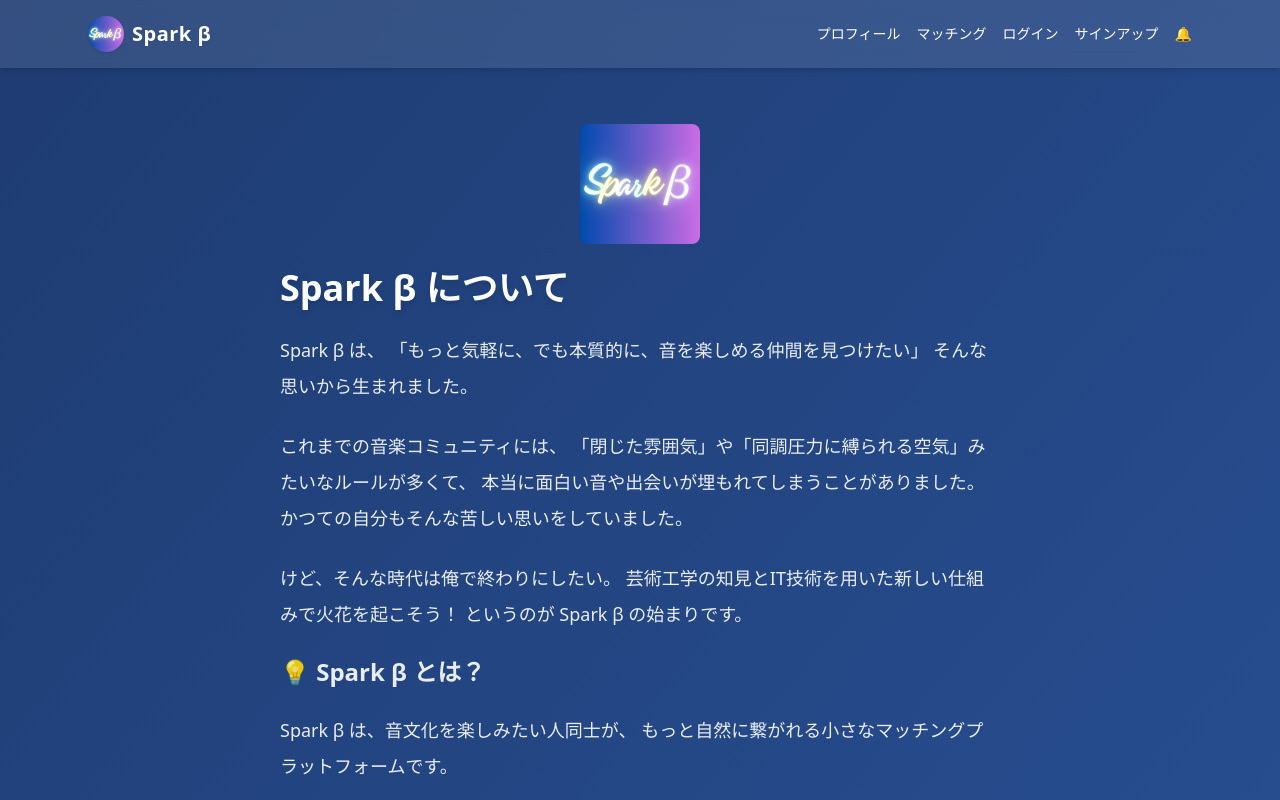
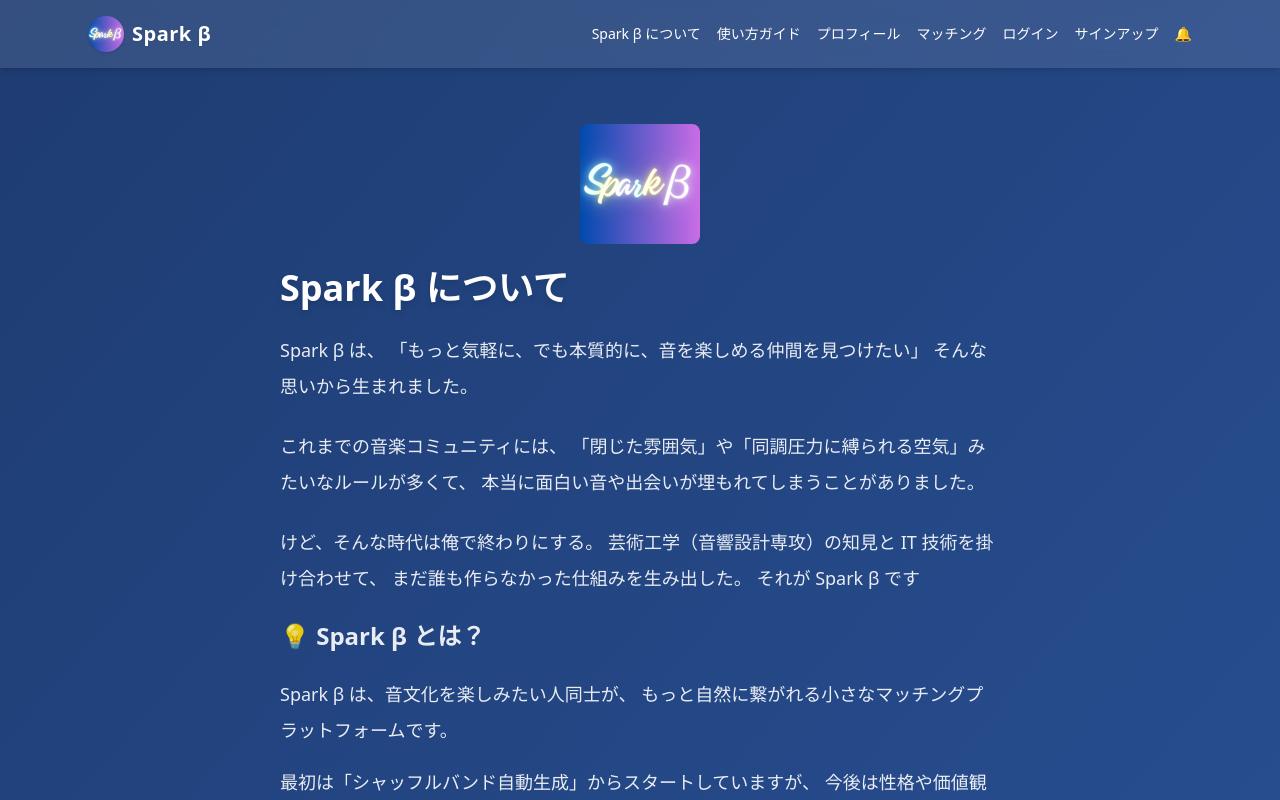
Before and after one commit to shindodesu/spark-beta-v2, a Next.js app: page /about in a window 1280 px wide. Shown: the top 800 px of the page. Built offline with nearby package versions, Linux system fonts and the light colour scheme; no server answers.

Commit message:
参加表明など調整

```diff
--- a/src/components/Layout.tsx
+++ b/src/components/Layout.tsx
@@ -65,6 +65,12 @@ const Layout: React.FC<LayoutProps> = ({ children }) => {
 
           {/* デスクトップメニュー */}
           <div className="hidden sm:flex items-center space-x-4 text-sm font-medium relative">
+          <Link href="/about" className="hover:text-pink-300 transition">
+        Spark β について
+      </Link>
+      <Link href="/howto" className="hover:text-pink-300 transition">
+        使い方ガイド
+      </Link>
             <Link href="/profile/view" className="hover:text-pink-300 transition">
               プロフィール
             </Link>
@@ -117,6 +123,12 @@ const Layout: React.FC<LayoutProps> = ({ children }) => {
             >
               ✕ 閉じる
             </button>
+            <Link href="/about" className="hover:text-pink-300 transition">
+        Spark β について
+      </Link>
+      <Link href="/howto" className="hover:text-pink-300 transition">
+        使い方ガイド
+      </Link>
             <Link href="/profile/view" className="hover:text-pink-300 transition">
               プロフィール
             </Link>
--- a/src/pages/about.tsx
+++ b/src/pages/about.tsx
@@ -30,13 +30,13 @@ export default function About() {
           これまでの音楽コミュニティには、
           「閉じた雰囲気」や「同調圧力に縛られる空気」みたいなルールが多くて、
           本当に面白い音や出会いが埋もれてしまうことがありました。
-          かつての自分もそんな苦しい思いをしていました。
         </p>
 
         <p>
-          けど、そんな時代は俺で終わりにしたい。
-          芸術工学の知見とIT技術を用いた新しい仕組みで火花を起こそう！
-          というのが Spark β の始まりです。
+        けど、そんな時代は俺で終わりにする。
+芸術工学（音響設計専攻）の知見と IT 技術を掛け合わせて、
+まだ誰も作らなかった仕組みを生み出した。
+それが Spark β です
         </p>
 
         <h2 className="text-2xl font-bold mt-10 mb-2">
@@ -77,7 +77,8 @@ export default function About() {
         </p>
 
         <p className="mt-10 text-right text-sm text-white/70">
-          — Written by 進藤光介(Spark β 開発者)
+        — Written by Kosuke Shindo (Acoustic Design, School of Design, Kyushu University / Spark β Developer)
+
         </p>
       </section>
 
--- a/src/pages/events/[id]/apply.tsx
+++ b/src/pages/events/[id]/apply.tsx
@@ -14,10 +14,25 @@ const ApplyPage = () => {
   useEffect(() => {
     const getUser = async () => {
       const { data: { user } } = await supabase.auth.getUser()
-      if (user) setUserId(user.id)
+      if (user) {
+        setUserId(user.id)
+
+        if (eventId) {
+          const { data, error } = await supabase
+            .from('event_participants')
+            .select('id')
+            .eq('event_id', eventId)
+            .eq('user_id', user.id)
+            .maybeSingle()
+
+          if (data && !error) {
+            setSubmitted(true)
+          }
+        }
+      }
     }
     getUser()
-  }, [])
+  }, [eventId])
 
   const handleSubmit = async (e: React.FormEvent) => {
     e.preventDefault()
```
